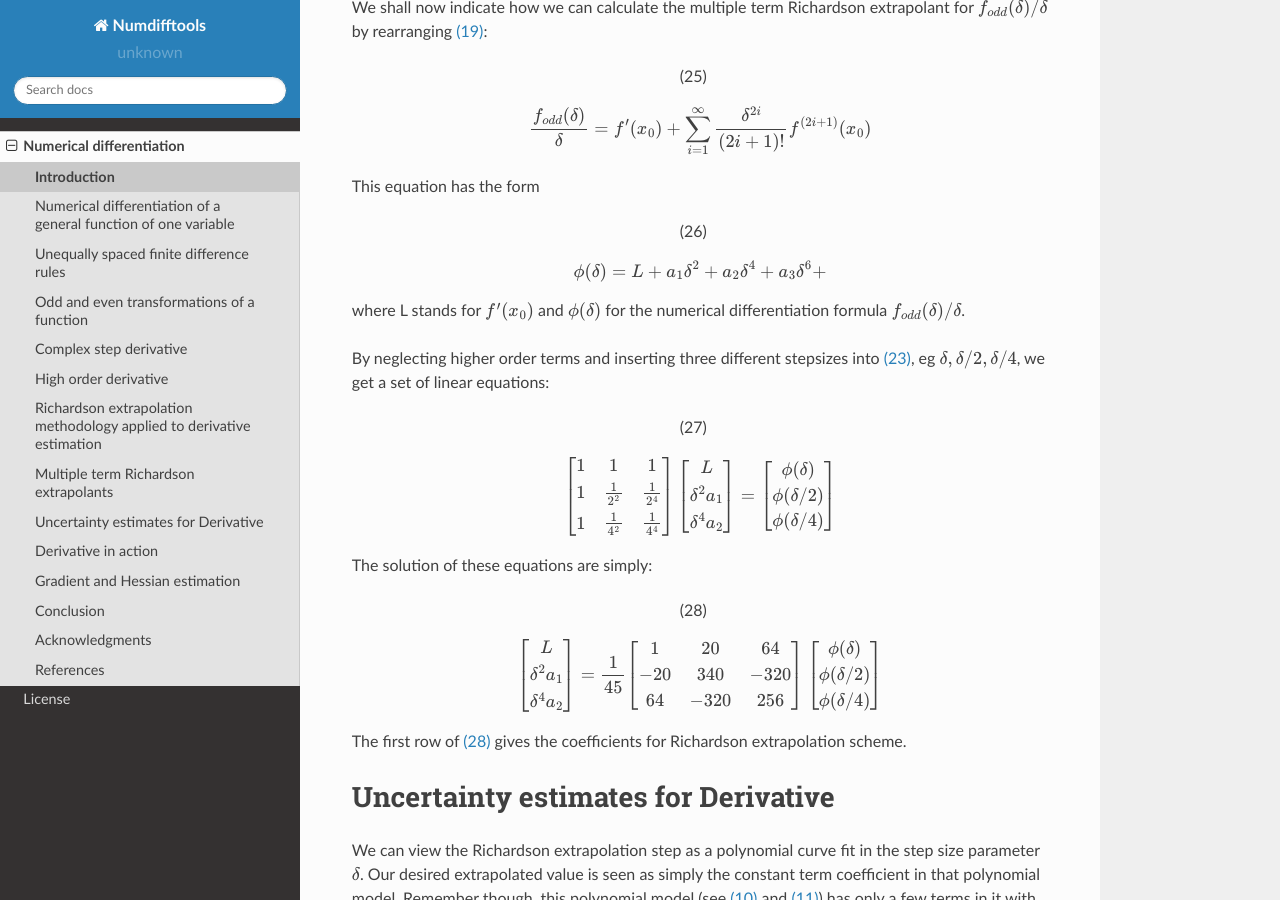
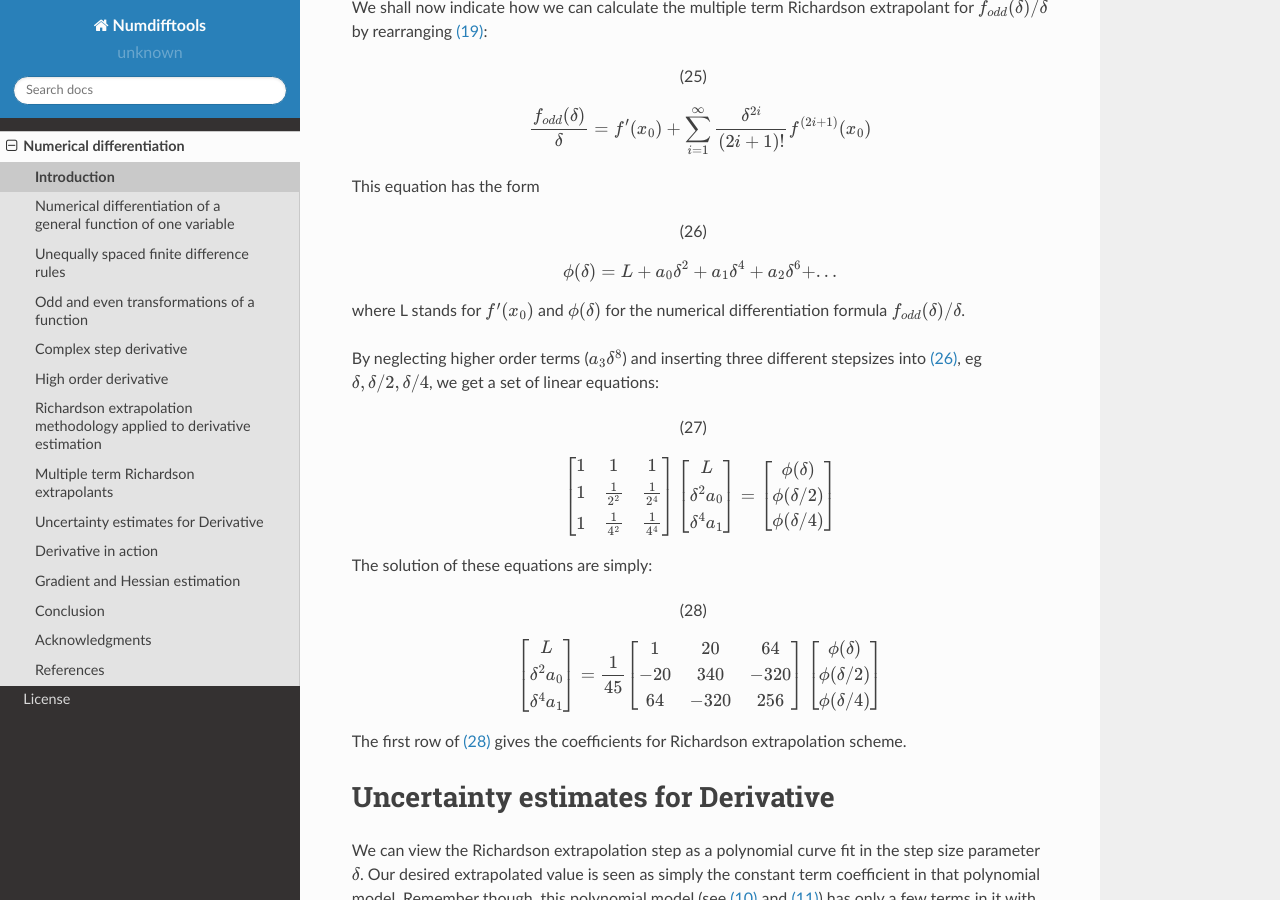
Before and after one commit to pbrod/numdifftools, a Sphinx documentation site: the page built from docs/src/derivest.rst, in a window 1280 px wide and 900 px high, scrolled down 7308 px. Built offline with Sphinx 7.4.7 and the Read the Docs theme 2.0.0, drawn with Linux system fonts in a browser that asks for light colours; formulas are drawn with MathJax 3; pages that are not in the unit, such as notebooks, are missing from menus; some of the changed text lies outside the part shown.

Commit message:
updated docs

```diff
--- a/docs/conf.py
+++ b/docs/conf.py
@@ -34,8 +34,9 @@
 # needs_sphinx = '1.0'
 
 # Add any Sphinx extension module names here, as strings. They can be
-# extensions coming with Sphinx (named 'sphinx.ext.*') or your custom ones. 'sphinx.ext.mathjax',
-extensions = ['sphinx.ext.autodoc', 'sphinx.ext.autosummary',
+# extensions coming with Sphinx (named 'sphinx.ext.*') or your custom ones.
+# , , 'sphinx.ext.mathjax',
+extensions = ['sphinx.ext.autodoc','sphinx.ext.autosummary',
               'sphinx.ext.doctest', 'sphinx.ext.pngmath',
               'sphinx.ext.intersphinx', 'sphinx.ext.todo',
               'sphinx.ext.viewcode', 'sphinx.ext.coverage',
--- a/docs/index.rst
+++ b/docs/index.rst
@@ -16,10 +16,10 @@
 
 	 Numerical differentiation <src/theory>
 
-    Automatic differentiation <src/ad>
+    Algorithmic differentiation <src/ad.rst>
 
     License <license>
-    Module Reference <_rst/modules>
+    Module Reference <src/module_reference/modules>
 
 
 Indices and tables
--- a/docs/src/ad.rst
+++ b/docs/src/ad.rst
@@ -1,2 +1,2 @@
 .. automodule:: numdifftools.nd_algopy
-   :members:
+   :members: __doc__
--- a/docs/src/derivest.rst
+++ b/docs/src/derivest.rst
@@ -300,12 +300,12 @@
 This equation has the form
 
 .. math::
-    \phi(\delta) = L + a_1 \delta^2 + a_2 \delta^4 + a_3 \delta^6 +
+    \phi(\delta) = L + a_0 \delta^2 + a_1 \delta^4 + a_2 \delta^6 + ...
     :label: 18
 
 where L stands for :math:`f'(x_0)` and :math:`\phi(\delta)` for the numerical differentiation formula :math:`f_{odd}(\delta)/\delta`.
 
-By neglecting higher order terms and inserting three different stepsizes into :eq:`16`, eg :math:`\delta, \delta/2, \delta/4`, we get a set of linear equations:
+By neglecting higher order terms (:math:`a_3 \delta^8`) and inserting three different stepsizes into :eq:`18`, eg :math:`\delta, \delta/2, \delta/4`, we get a set of linear equations:
 
 .. math::
     \begin{bmatrix}
@@ -315,8 +315,8 @@
     \end{bmatrix}
     \begin{bmatrix}
         L \\
-        \delta^2 a_1 \\
-        \delta^4 a_2
+        \delta^2 a_0 \\
+        \delta^4 a_1
     \end{bmatrix} =
     \begin{bmatrix}
         \phi(\delta) \\
@@ -330,8 +330,8 @@
 .. math::
     \begin{bmatrix}
         L \\
-        \delta^2 a_1 \\
-        \delta^4 a_2
+        \delta^2 a_0 \\
+        \delta^4 a_1
     \end{bmatrix} =  \frac{1}{45}
     \begin{bmatrix}
         1 & 20 & 64 \\
--- a/numdifftools/_version.py
+++ b/numdifftools/_version.py
@@ -207,3 +207,6 @@
     else:
         ver["version"] = ver["version"].split('-')[0]
     return ver
+
+if __name__ == '__main__':
+    get_versions()
```
Also changed, not shown: other parts of docs/src/derivest.rst (+1 -1 lines).
